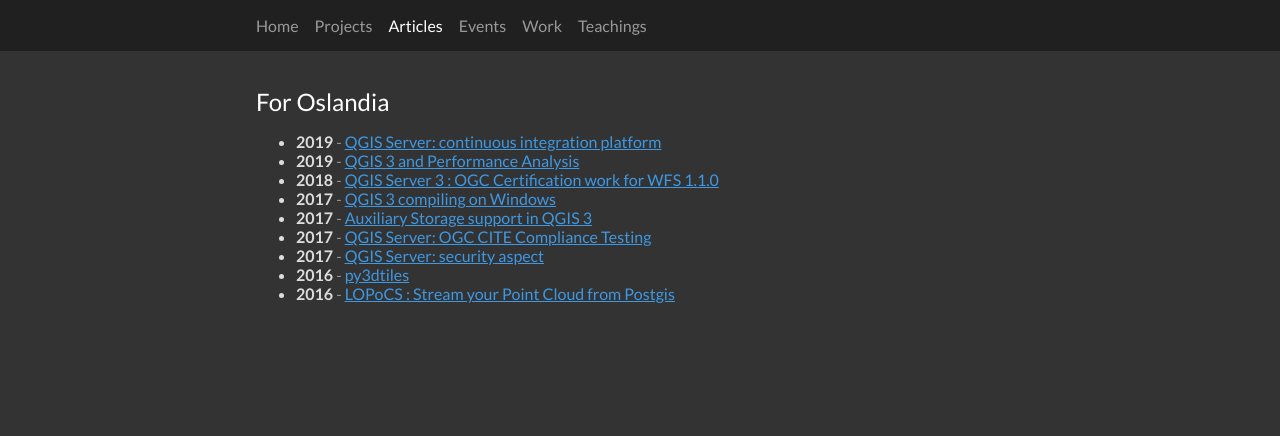
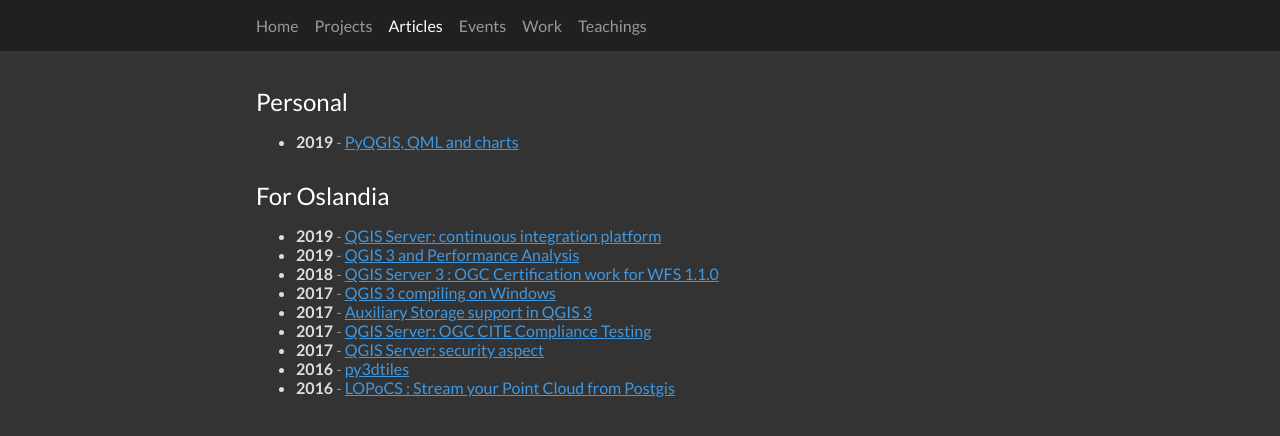
Before and after one commit to pblottiere/pblottiere.github.io, a Jekyll site: the page built from articles/index.md, in a window 1280 px wide. Shown: the top 436 px of the page. Built offline with Jekyll 4.4.1, drawn with Linux system fonts in a browser that asks for light colours; comment, search, counter and statistics services are not loaded; our own code applies the rules of GitHub Pages for plain Markdown files.

Commit message:
Update date and add article

```diff
--- a/articles/index.md
+++ b/articles/index.md
@@ -1,6 +1,11 @@
 ---
 layout: left
 ---
+
+
+# Personal
+
+  + {:.item} **2019** - <a href="https://pblottiere.github.io/2019/07/30/qml/">PyQGIS, QML and charts</a>
 
 
 # For Oslandia
```
Also changed, not shown: _posts/2019-07-30-qml.md (renamed from _posts/2019-06-28-qml.md, +1 -1 lines).
